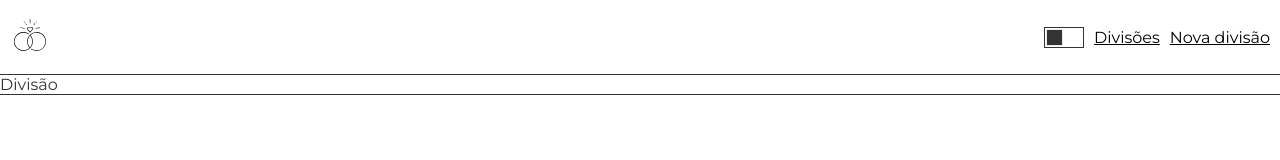
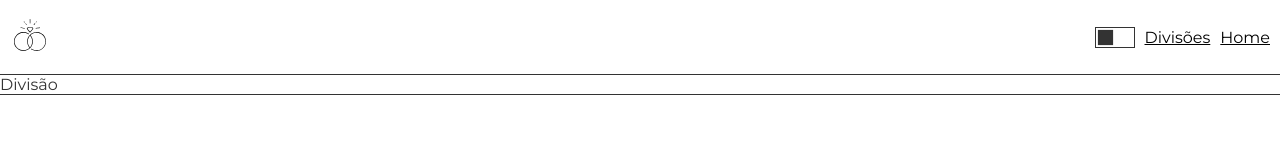
Before and after one commit to RGMenezes/divisor-de-salario, a React (Create React App) app in the folder divisor-de-salario/: page /newdivision in a window 1280 px wide. Shown: the top 160 px of the page. Built offline with nearby package versions, Linux system fonts and the light colour scheme; the HTML template or start-up script is replaced by a standard one.

Commit message:
logout e header concluidos

```diff
--- a/divisor-de-salario/src/App.js
+++ b/divisor-de-salario/src/App.js
@@ -37,6 +37,7 @@ function App() {
           dark={darkMode}
           setDark={setdarkMode}
           setTheme={setThemeMode}
+          onAlert={alertActive}
         />
 
         <Routes>
--- a/divisor-de-salario/src/components/assets/Logo.js
+++ b/divisor-de-salario/src/components/assets/Logo.js
@@ -1,8 +1,9 @@
 import styles from "./Logo.module.css";
 
-function Logo(){
+function Logo({handleOnClick, onKeyDown}){
     return(
-        <svg className={styles.svg} version="1.0" xmlns="http://www.w3.org/2000/svg"
+        <svg tabIndex={0} className={styles.svg} onClick={handleOnClick} onKeyDown={onKeyDown}
+        version="1.0" xmlns="http://www.w3.org/2000/svg"
         viewBox="0 0 500.000000 500.000000"
         preserveAspectRatio="xMidYMid meet">
 
--- a/divisor-de-salario/src/components/assets/Logo.module.css
+++ b/divisor-de-salario/src/components/assets/Logo.module.css
@@ -1,5 +1,22 @@
 .svg{
     width: 100%;
 
+    cursor: pointer;
     fill: var(--color-2);
+    outline: none;
+
+    transition: all 0s ease;
 }
+
+.svg:hover{
+    fill: var(--color-main-2);
+}
+
+.svg:active{
+    outline: none;
+    fill: var(--color-main-1);
+}
+
+.svg:focus-visible{
+    outline: 1px solid var(--color-main-2);
+}
--- a/divisor-de-salario/src/components/layout/Header.js
+++ b/divisor-de-salario/src/components/layout/Header.js
@@ -1,5 +1,6 @@
 import { useEffect, useState } from "react";
-import { useLocation } from "react-router-dom";
+import { useLocation, useNavigate } from "react-router-dom";
+import api from "../../api/db";
 
 import styles from "./Header.module.css";
 
@@ -8,9 +9,17 @@ import Logo from "../assets/Logo";
 import LinkButton from "./LinkButton";
 import LinkText from "./LinkText";
 
-function Header({type = "standard", setType, dark, setDark, setTheme}){
+function Header({type = "standard", setType, dark, setDark, setTheme, onAlert}){
 
     const location = useLocation();
+    const navigate = useNavigate();
+
+    const [themeButton, setThemeButton] = useState(5);
+
+    const keyDownSelector = (event) => event.keyCode === 13 && changeTheme();
+    const keyDownLogout = (event) => event.keyCode === 13 && logout();
+    const keyDownLogin = (event) => event.keyCode === 13 && login();
+    const keyDownRegister = (event) => event.keyCode === 13 && register();
 
     useEffect(() => {
 
@@ -18,12 +27,14 @@ function Header({type = "standard", setType, dark, setDark, setTheme}){
             setType("login");
         }else if(location.pathname === "/register"){
             setType("register")
+        }else if(location.pathname === "/home"){
+            setType("home")
+        }else if(location.pathname === "/newdivision"){
+            setType("newdivision")
         }else{
-            setType("standard")
+            setType("divisions")
         };
     }, [type, location.pathname, setType]);
-
-    const [themeButton, setThemeButton] = useState(5);
 
     function changeTheme(){
         if(!dark){
@@ -37,17 +48,55 @@ function Header({type = "standard", setType, dark, setDark, setTheme}){
         };
     };
 
-    const keyDown = (event) => event.keyCode === 13 && changeTheme();
+    function logout(){
+        api.get("/logout",).then((res) => {
+            if(res.data.type === "success"){
+                onAlert(res.data.type, res.data.value.message);
+                navigate(res.data.redirect);
+            }else{
+                onAlert(res.data.type, res.data.value.message);
+                navigate(res.data.redirect);
+            };
+        }).catch((err) => {
+            console.log(`Erro: ${err}`);
+        });
+    };
+
+    const login = () => navigate("/");
+    const register = () => navigate("/register");
+
 
     return(
         <header className={styles.header} >
-            <div className={styles.logo}>
-                <Logo />
-            </div>
+            { type === "login" && (
+                <div className={styles.logo}>
+                    <Logo onKeyDown={keyDownRegister} handleOnClick={register} />
+                </div>
+            )}
+            { type === "register" && (
+                <div className={styles.logo}>
+                    <Logo onKeyDown={keyDownLogin} handleOnClick={login} />
+                </div>
+            )}
+            { type === "home" && (
+                <div className={styles.logo}>
+                    <Logo onKeyDown={keyDownLogout} handleOnClick={logout} />
+                </div>
+            )}
+            { type === "newdivision" && (
+                <div className={styles.logo}>
+                    <Logo onKeyDown={keyDownLogout} handleOnClick={logout} />
+                </div>
+            )}
+            { type === "divisions" && (
+                <div className={styles.logo}>
+                    <Logo onKeyDown={keyDownLogout} handleOnClick={logout} />
+                </div>
+            )}
             <div className={styles.action_container}>
                 <svg
                     onClick={changeTheme}
-                    onKeyDown={keyDown}
+                    onKeyDown={keyDownSelector}
                     tabIndex={0}
                     className={styles.theme_buttom}
                     viewBox="0 0 100 50"
@@ -60,10 +109,22 @@ function Header({type = "standard", setType, dark, setDark, setTheme}){
                 { type === "register" && (
                     <LinkButton to="/" text="Login" />
                 )}
-                { type === "standard" && (
+                { type === "home" && (
                     <nav>
                         <LinkText to="/divisions" text="Divisões" />
                         <LinkText to="/newdivision" text="Nova divisão" />
+                    </nav>
+                )}
+                { type === "newdivision" && (
+                    <nav>
+                        <LinkText to="/divisions" text="Divisões" />
+                        <LinkText to="/home" text="Home" />
+                    </nav>
+                )}
+                { type === "divisions" && (
+                    <nav>
+                        <LinkText to="/newdivision" text="Nova divisão" />
+                        <LinkText to="/home" text="Home" />
                     </nav>
                 )}
             </div>
--- a/divisor-de-salario/src/index.css
+++ b/divisor-de-salario/src/index.css
@@ -6,7 +6,7 @@
   padding: 0px;
   box-sizing: border-box;
 
-  transition: all .3s ease;
+  transition: all .2s ease;
 }
 
 :focus-visible{
```
